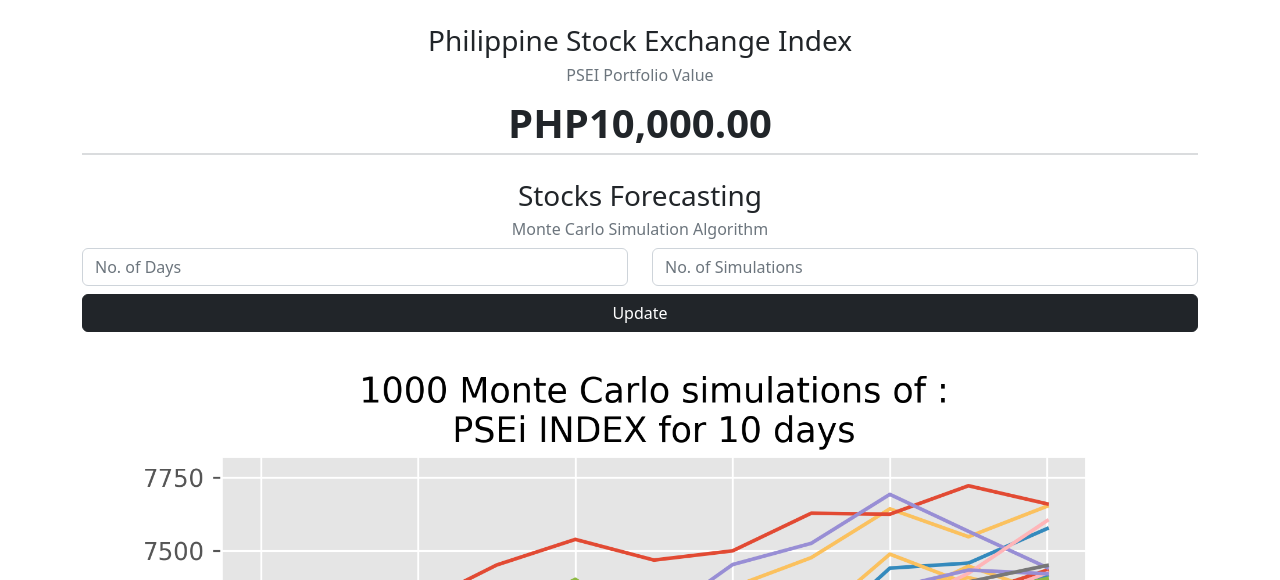
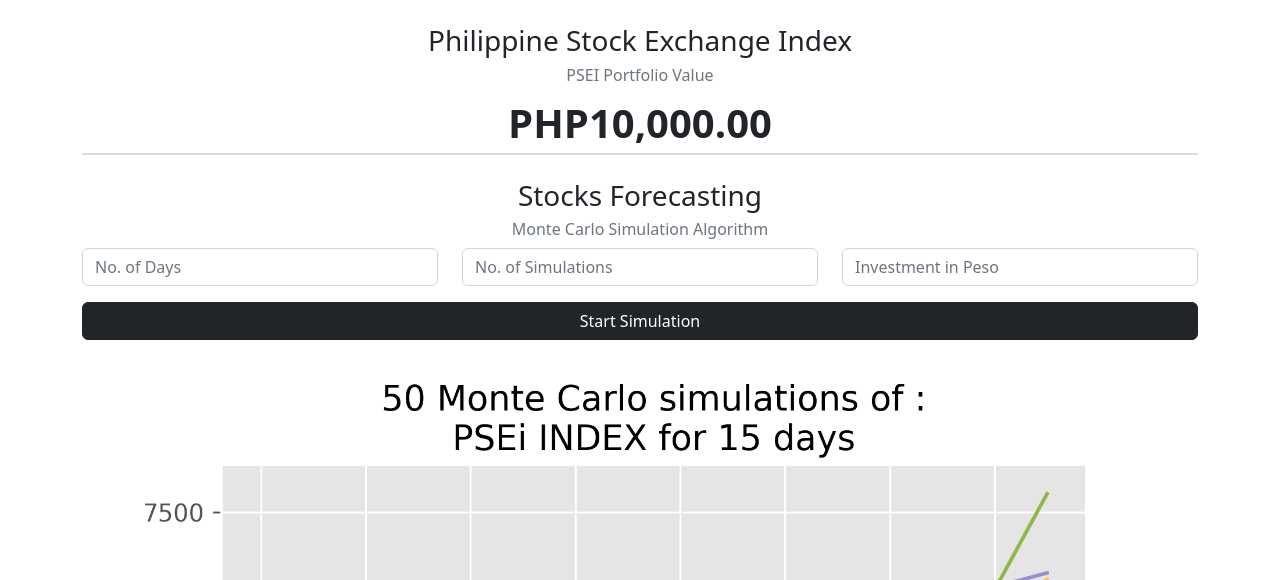
Before and after one commit to abaddon431/monte-carlo-psei, a Django app: template stockApp/templates/stockApp/home.html in a window 1280 px wide. Shown: the part 56-636 px from the top of the page. Run offline with Django 4.2, Linux system fonts and the light colour scheme; the template is opened without the code that fills it, so the values that code supplies are empty; some libraries are stand-ins or nearby versions.

Commit message:
major change

```diff
--- a/stockApp/templates/stockApp/home.html
+++ b/stockApp/templates/stockApp/home.html
@@ -7,6 +7,7 @@
     <!-- here goes the Hero Section -->
     {% include 'stockApp/includes/hero-section.html' %}
 
+
     <!-- here goes the Stocks Forecasting Section -->
     {% include 'stockApp/includes/stocks-forecasting.html' %}
 </div>
--- /dev/null
+++ b/stockApp/templates/stockApp/includes/messages.html
@@ -0,0 +1,5 @@
+{% if message.tags == 'error' %}
+    <div class="alert alert-danger" role="alert">
+    {{ message }}
+    </div>
+{% endif %}
--- a/stockApp/templates/stockApp/includes/stocks-forecasting.html
+++ b/stockApp/templates/stockApp/includes/stocks-forecasting.html
@@ -2,33 +2,52 @@
 <section id="stocks-forecasting" class="border-top border-bottom border-2 border-secondary border-opacity-25 py-4">
   <h1 class="fs-3">Stocks Forecasting</h1>
   <h2 class="fs-6 text-secondary">Monte Carlo Simulation Algorithm</h2>
+  {% if messages %}
+      <div>
+        {% for message in messages  %}
+            {% include 'stockApp/includes/messages.html' %}
+        {% endfor %}
+      </div>
+  {% endif %}
 
   <div class="stocks-buttons row">
     <form action="{% url 'stockApp:update-stock' %}" method="POST">
       {% csrf_token %}
-      <div class="row">
+      <div class="row gap-0">
         <div class="col">
           <input
-            type="text"
+            type="number"
             class="form-control"
             placeholder="No. of Days"
-            aria-label="First name"
+            name="simulation_days"
             required
+            min="1"
+            max="10001"
           />
         </div>
         <div class="col">
           <input
-            type="text"
+            type="number"
             class="form-control"
             placeholder="No. of Simulations"
-            aria-label="Last name"
+            name="simulation_number"
             required
+            min="1"
+
+          />
+        </div>
+        <div class="col">
+          <input
+            type="number"
+            class="form-control"
+            placeholder="Investment in Peso"
+            name="investment"
           />
         </div>
       </div>
-      <div class="col mt-2 d-grid">
+      <div class="col mt-3 d-grid">
         <button type="submit" name="update-btn" class="btn btn-dark">
-          Update
+          Start Simulation
         </button>
       </div>
     </form>
```
Also changed, not shown: stockApp/views.py (+105 -96 lines), static/images/graph/forecast_graph.png.
